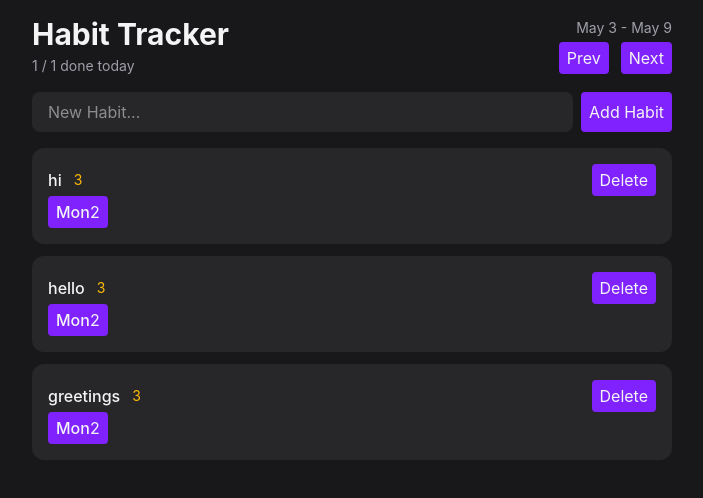
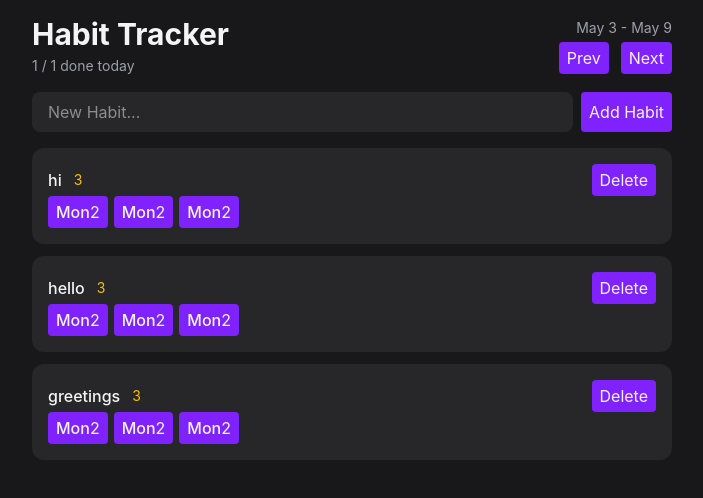
Before and after one commit to Adris3/habit_tracker, a React (Vite) app: page / in a window 1280 px wide. Shown: the top 498 px of the page, without its empty margins (288-991 px from the left). Built offline with nearby package versions, Linux system fonts and the light colour scheme.

Commit message:
Confirmed that site can show multiple dates on each habit

```diff
--- a/src/components/Habitlist.tsx
+++ b/src/components/Habitlist.tsx
@@ -22,7 +22,7 @@ type HabititemProps = {
 }
 
 function Habititem({ habit }: HabititemProps) {
-    const visibleDates = [new Date()];
+    const visibleDates = [new Date(), new Date(), new Date()];
     return (
         <div className="rounded-xl bg-zinc-800 p-4">
             <div className="flex items-center justify-between">
```
